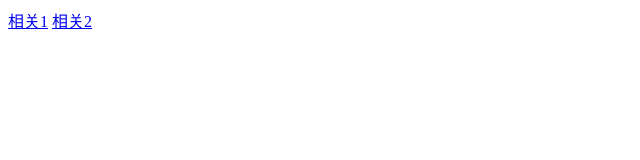
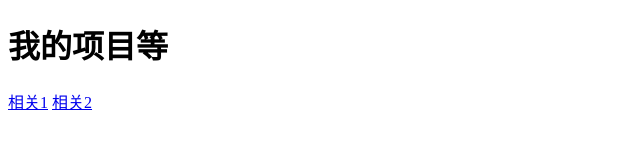
Before and after one commit to razerpan/razerpan.github.io, a plain HTML site: page index.html in a window 1280 px wide. Shown: the whole page, without its empty margins (0-640 px from the left). Drawn offline with Linux system fonts and the light colour scheme.

Commit message:
增加文字

```diff
--- a/index.html
+++ b/index.html
@@ -5,6 +5,7 @@
     <title>Title</title>
 </head>
 <body>
+<h1>我的项目等</h1>
 <a href="razerpan.github.io/interview/index.html" target="_blank">相关1</a>
 <a href="razerpan.github.io/index/index.html" target="_blank">相关2</a>
 </body>
```
